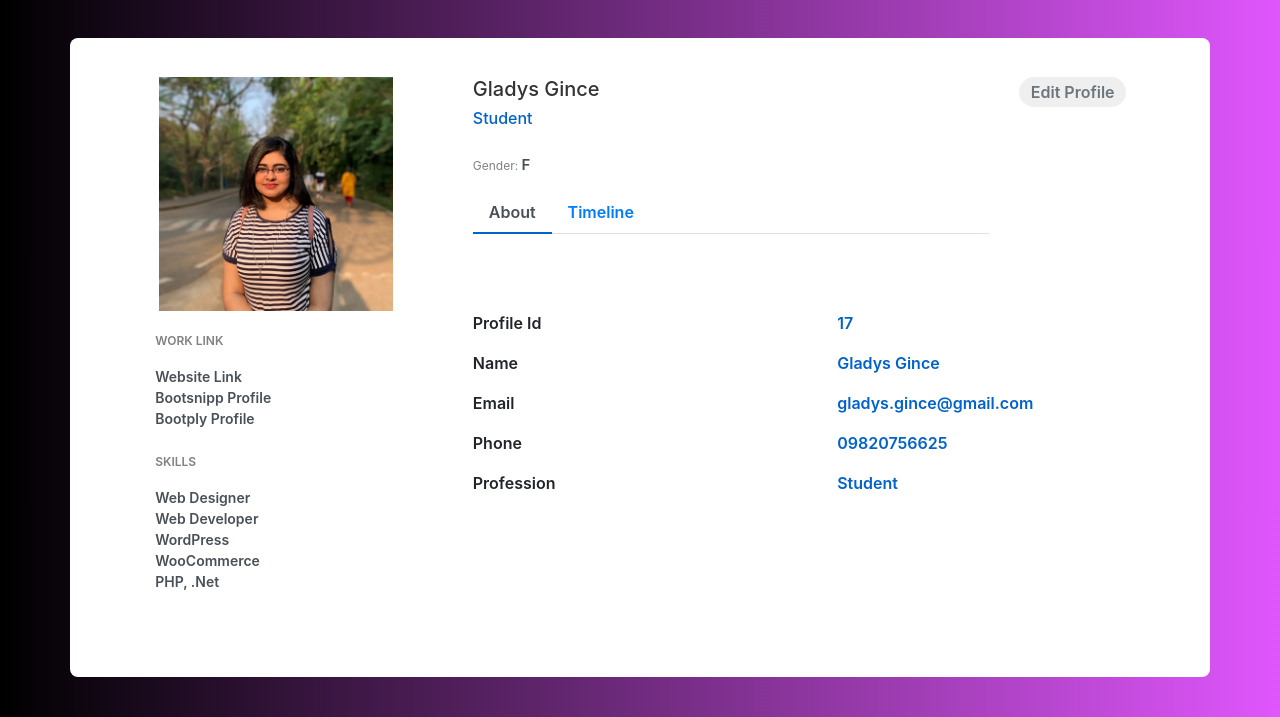
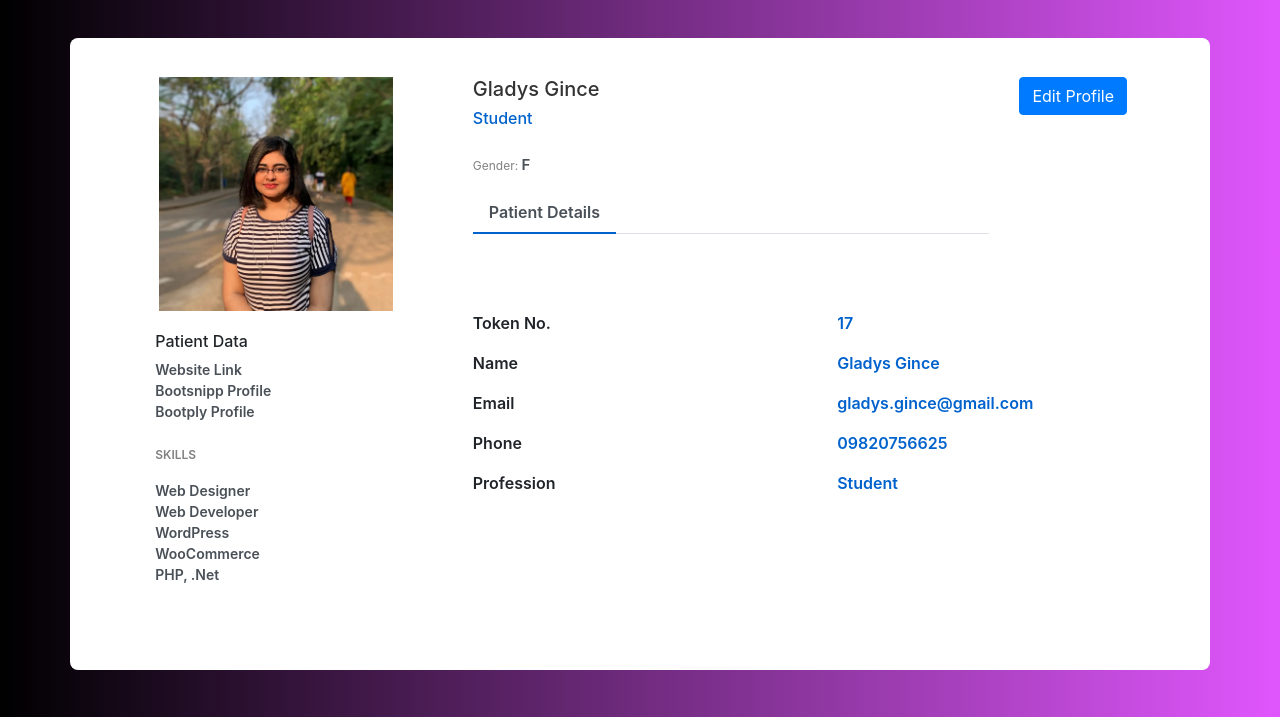
Before and after one commit to Pratham8902/GDA_Hackathon_2k23, a Django app: page /details/ in a window 1280 px wide. Shown: the top 717 px of the page. Run offline with Django 3.2, Linux system fonts and the light colour scheme; data comes from the database, SQL or seed files in the repository; both versions use the stored data as it was after the commit; some libraries are stand-ins or nearby versions.

Commit message:
commit-3

```diff
--- a/core/templates/core/add_profile.html
+++ b/core/templates/core/add_profile.html
@@ -78,8 +78,8 @@
 
         </div>
         <div class="mt-3">
-            <button type="submit" class="btn btn-outline-success m-1">Save</button>
-            <a href="{% url 'profiles' %}"><button type="button" class="btn btn-outline-danger m-1">Cancel</button></a>
+            <button type="submit" class="btn btn-success m-1">Save</button>
+            <a href="{% url 'profiles' %}"><button type="button" class="btn btn-danger m-1">Cancel</button></a>
         </div>
     </form>
 </div>
--- a/core/templates/core/details.html
+++ b/core/templates/core/details.html
@@ -62,23 +62,20 @@
                     <ul class="nav nav-tabs" id="myTab" role="tablist">
                         <li class="nav-item">
                             <a class="nav-link active" id="home-tab" data-toggle="tab" href="#home" role="tab"
-                                aria-controls="home" aria-selected="true">About</a>
-                        </li>
-                        <li class="nav-item">
-                            <a class="nav-link" id="profile-tab" data-toggle="tab" href="#profile" role="tab"
-                                aria-controls="profile" aria-selected="false">Timeline</a>
+                                aria-controls="home" aria-selected="true">Patient Details</a>
                         </li>
                     </ul>
                 </div>
             </div>
             <div class="col-md-2">
-                <a href="{% url 'edit_profile' profile.id %}"><input type="button" class="profile-edit-btn" name="btnAddMore" value="Edit Profile" /></a>
+                <a href="{% url 'edit_profile' profile.id %}"><input type="button" class="btn btn-primary" name="btnAddMore" value="Edit Profile" /></a>
             </div>
         </div>
         <div class="row">
             <div class="col-md-4">
                 <div class="profile-work">
-                    <p>WORK LINK</p>
+                    <br>
+                    <h6>Patient Data</h6>
                     <a href="">Website Link</a><br />
                     <a href="">Bootsnipp Profile</a><br />
                     <a href="">Bootply Profile</a>
@@ -95,7 +92,7 @@
                     <div class="tab-pane fade show active" id="home" role="tabpanel" aria-labelledby="home-tab">
                         <div class="row">
                             <div class="col-md-6">
-                                <label>Profile Id</label>
+                                <label>Token No.</label>
                             </div>
                             <div class="col-md-6">
                                 <p>{{profile.id}}</p>
@@ -134,54 +131,6 @@
                             </div>
                         </div>
                     </div>
-                    <div class="tab-pane fade" id="profile" role="tabpanel" aria-labelledby="profile-tab">
-                        <div class="row">
-                            <div class="col-md-6">
-                                <label>Experience</label>
-                            </div>
-                            <div class="col-md-6">
-                                <p>Expert</p>
-                            </div>
-                        </div>
-                        <div class="row">
-                            <div class="col-md-6">
-                                <label>Hourly Rate</label>
-                            </div>
-                            <div class="col-md-6">
-                                <p>10$/hr</p>
-                            </div>
-                        </div>
-                        <div class="row">
-                            <div class="col-md-6">
-                                <label>Total Projects</label>
-                            </div>
-                            <div class="col-md-6">
-                                <p>230</p>
-                            </div>
-                        </div>
-                        <div class="row">
-                            <div class="col-md-6">
-                                <label>English Level</label>
-                            </div>
-                            <div class="col-md-6">
-                                <p>Expert</p>
-                            </div>
-                        </div>
-                        <div class="row">
-                            <div class="col-md-6">
-                                <label>Availability</label>
-                            </div>
-                            <div class="col-md-6">
-                                <p>6 months</p>
-                            </div>
-                        </div>
-                        <div class="row">
-                            <div class="col-md-12">
-                                <label>Your Bio</label><br />
-                                <p>Your detail description</p>
-                            </div>
-                        </div>
-                    </div>
                 </div>
             </div>
         </div>
--- a/core/templates/core/index.html
+++ b/core/templates/core/index.html
@@ -61,8 +61,8 @@
                     {% endfor%}
                 </tbody>
             </table>
-            <a href="{% url 'reset' %}"><button type="button" class="btn btn-outline-secondary">Reset</button></a>
-            <a href="{% url 'index' %}"><button type="button" class="btn btn-outline-primary">Refresh</button></a>
+            <a href="{% url 'reset' %}"><button type="button" class="btn btn-secondary">Reset</button></a>
+            <a href="{% url 'index' %}"><button type="button" class="btn btn-primary">Refresh</button></a>
 
         </div>
 
@@ -110,7 +110,7 @@
                     {% endfor%}
                 </tbody>
             </table>
-            <a href="{% url 'clear_history' %}"><button type="button" class="btn btn-outline-secondary">Clear History</button></a>
+            <a href="{% url 'clear_history' %}"><button type="button" class="btn btn-secondary">Clear History</button></a>
         </div>
     </div>
 
```
Also changed, not shown: db.sqlite3, media/Gladys.jpg (added).
